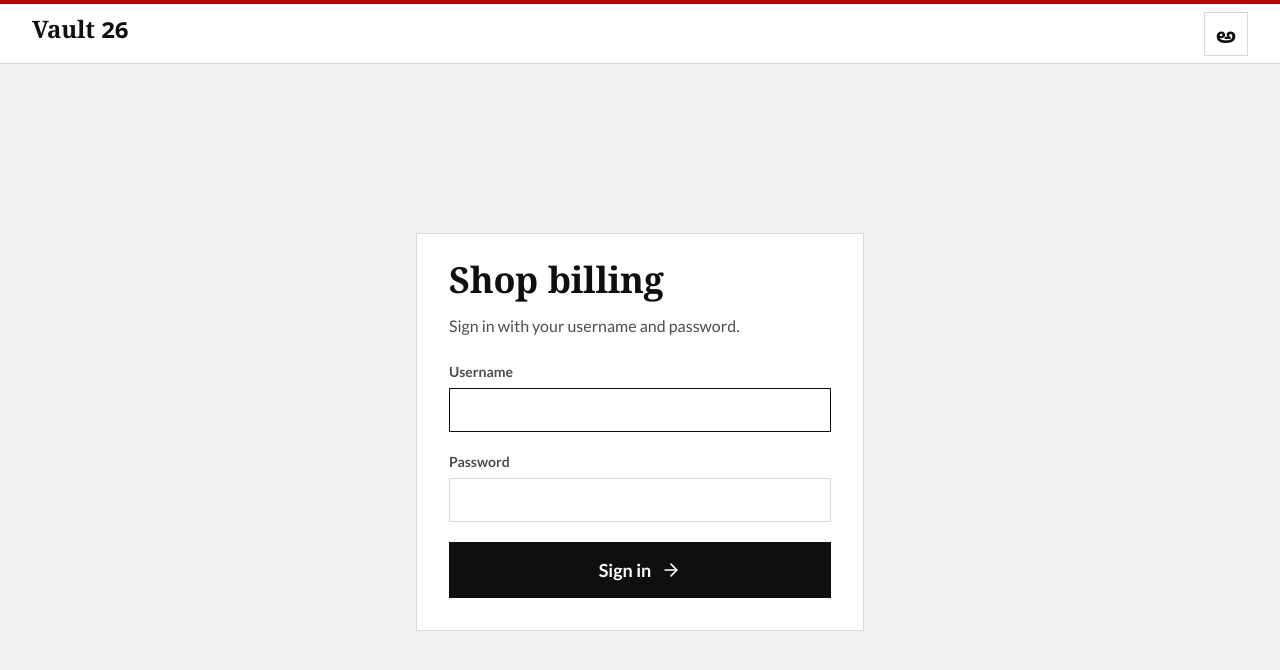
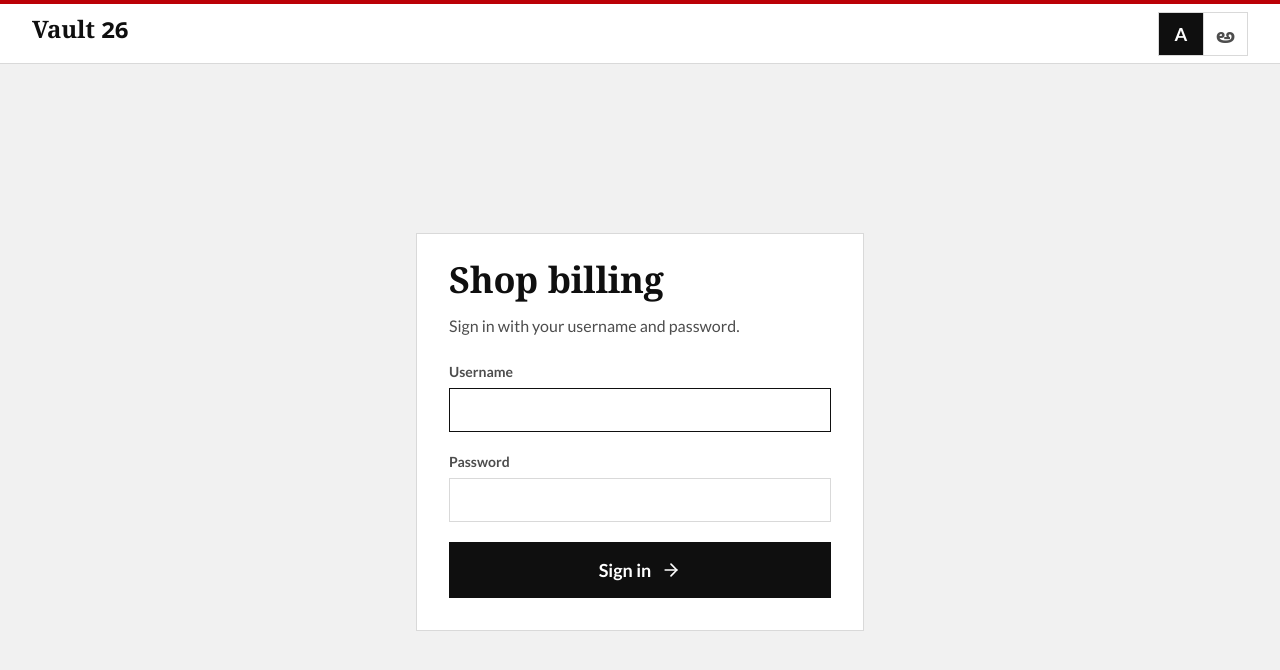
Before and after one commit to vault26ofc/vault26-billing, a React (Vite) app: page /login in a window 1280 px wide. Shown: the top 670 px of the page. Built offline with nearby package versions, Linux system fonts and the light colour scheme; no server answers; a web font is replaced by a local one.

Commit message:
feat(ui): language switch shows both letters, A | అ, with the one in use filled

```diff
--- a/src/components/common/LanguageSwitch.tsx
+++ b/src/components/common/LanguageSwitch.tsx
@@ -1,30 +1,42 @@
 import React from 'react';
 import { clsx } from 'clsx';
-import { setLang, useLang } from '../../i18n';
+import { Lang, setLang, useLang } from '../../i18n';
 
-// One small square button, same frame as the other top-bar buttons. It shows
-// the letter of the OTHER language: అ while the app is in English (tap for
-// Telugu), A while it is in Telugu (tap for English). The choice is
-// remembered on this device.
+// Two small squares side by side: A (English) | అ (Telugu). The language in
+// use is filled black; tap the other letter to switch. Same height and frame
+// as the other top-bar buttons. The choice is remembered on this device.
+const OPTIONS: { value: Lang; letter: string; label: string }[] = [
+  { value: 'en', letter: 'A', label: 'English' },
+  { value: 'te', letter: 'అ', label: 'తెలుగు · Telugu' },
+];
+
 export const LanguageSwitch: React.FC<{ className?: string }> = ({ className }) => {
   const lang = useLang();
-  const toTelugu = lang === 'en';
-  const label = toTelugu ? 'తెలుగులో చూపించు · Switch to Telugu' : 'Switch to English · ఇంగ్లీష్‌లో చూపించు';
 
   return (
+    <div role="group" aria-label="Language / భాష" className={clsx('h-11 flex shrink-0 border border-v26-line bg-v26-paper', className)}>
+      {OPTIONS.map((o, i) => {
+        const on = lang === o.value;
+        return (
           <button
+            key={o.value}
             type="button"
-      onClick={() => setLang(toTelugu ? 'te' : 'en')}
-      title={label}
-      aria-label={label}
-      lang={toTelugu ? 'te' : 'en'}
+            onClick={() => setLang(o.value)}
+            aria-pressed={on}
+            aria-label={o.label}
+            title={o.label}
+            lang={o.value}
             className={clsx(
-        'h-11 w-11 shrink-0 flex items-center justify-center border border-v26-line bg-v26-paper text-v26-ink font-bold transition-colors hover:border-v26-ink hover:bg-v26-soft',
-        toTelugu ? 'text-[22px] leading-none pt-0.5' : 'text-xl leading-none',
-        className
+              'h-full w-11 flex items-center justify-center font-bold leading-none transition-colors',
+              o.value === 'te' ? 'text-[21px] pt-0.5' : 'text-lg',
+              i > 0 && 'border-l border-v26-line',
+              on ? 'bg-v26-ink text-white' : 'text-v26-muted hover:bg-v26-soft hover:text-v26-ink'
             )}
           >
-      {toTelugu ? 'అ' : 'A'}
+            {o.letter}
           </button>
         );
+      })}
+    </div>
+  );
 };
```
Lines whose indentation alone changed are shown as unchanged.
